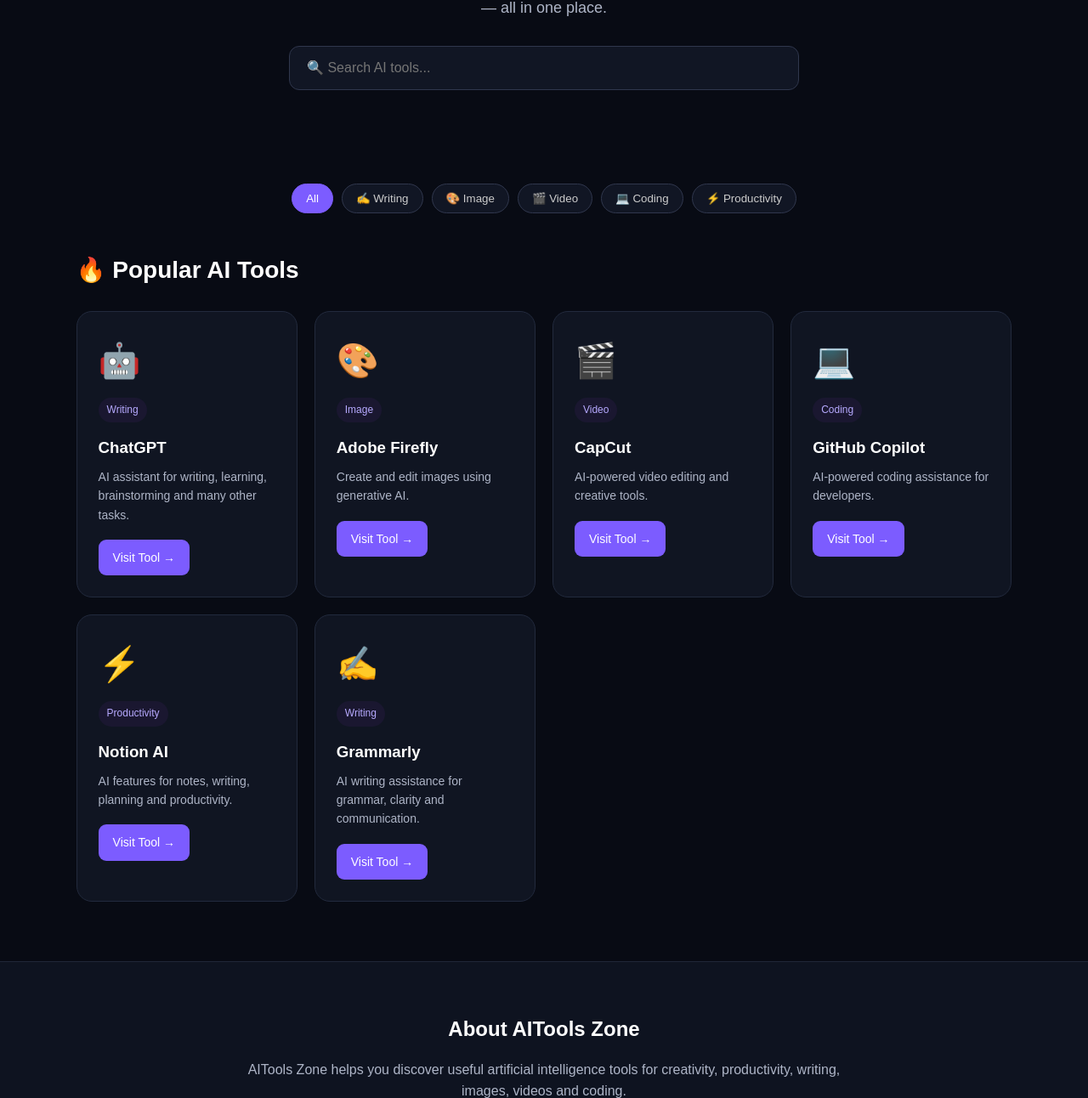
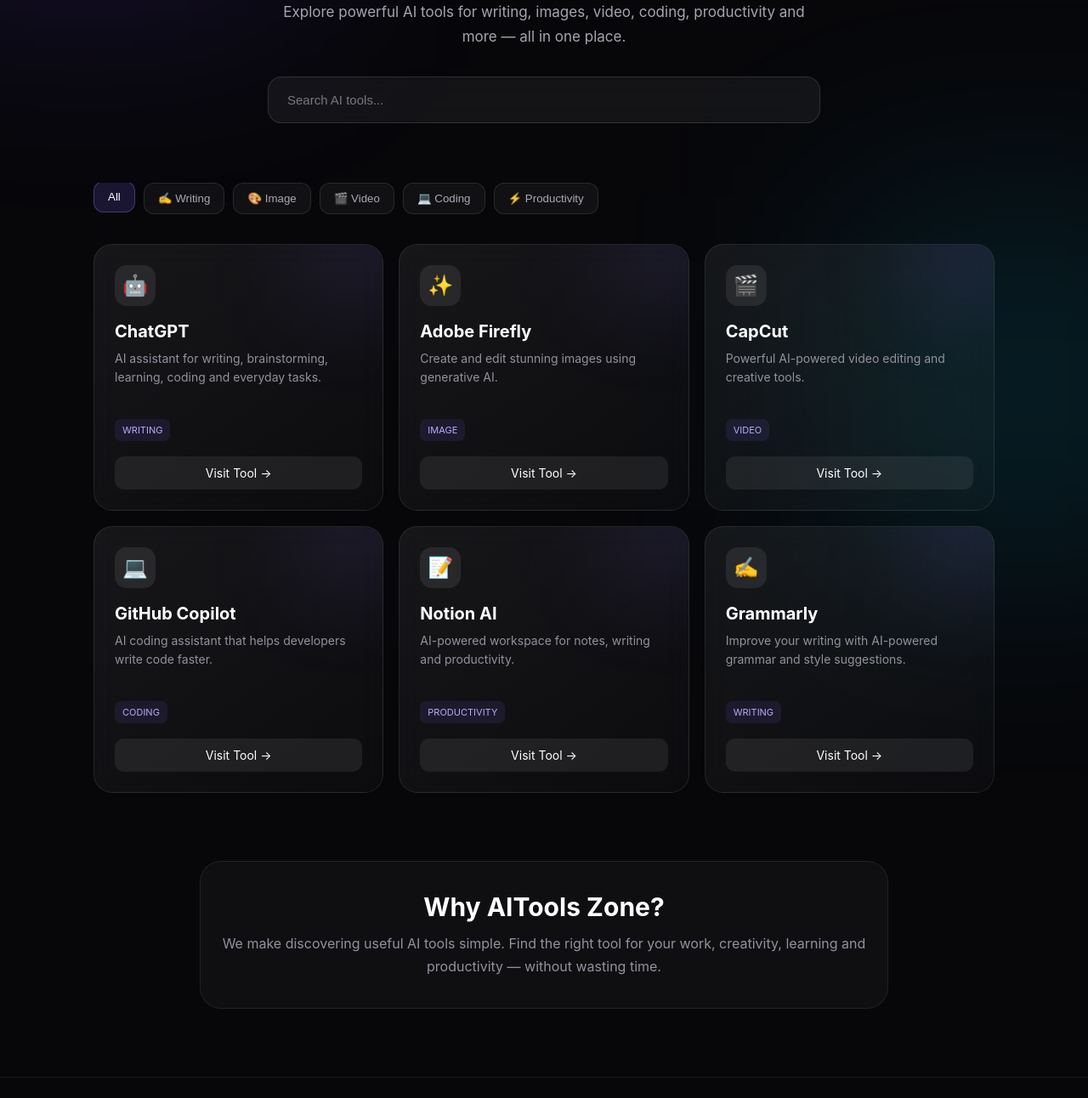
Before and after one commit to soumitradass4666/aitools-zone, a plain HTML site: page index.html in a window 1280 px wide. Shown: the part 320-1612 px from the top of the page at 85% size. Drawn offline with Linux system fonts and the light colour scheme.

Commit message:
Update index.html

```diff
--- a/index.html
+++ b/index.html
@@ -3,222 +3,337 @@
 <head>
   <meta charset="UTF-8">
   <meta name="viewport" content="width=device-width, initial-scale=1.0">
+  <title>AITools Zone — Discover Powerful AI Tools</title>
 
-  <title>AITools Zone - Discover the Best AI Tools</title>
-  <meta name="description" content="Discover useful AI tools for writing, images, videos, coding and productivity.">
+  <meta name="description" content="Discover the best AI tools for writing, images, video, coding, productivity and more.">
 
   <style>
     * {
       margin: 0;
       padding: 0;
       box-sizing: border-box;
-      font-family: Arial, sans-serif;
     }
 
     body {
-      background: #080b14;
-      color: white;
-      line-height: 1.6;
+      font-family: Inter, Arial, sans-serif;
+      background: #07070a;
+      color: #fff;
+      min-height: 100vh;
     }
 
+    /* Background glow */
+    body::before {
+      content: "";
+      position: fixed;
+      width: 500px;
+      height: 500px;
+      background: rgba(120, 70, 255, 0.16);
+      filter: blur(120px);
+      top: -180px;
+      left: -150px;
+      pointer-events: none;
+      z-index: -1;
+    }
+
+    body::after {
+      content: "";
+      position: fixed;
+      width: 450px;
+      height: 450px;
+      background: rgba(0, 210, 255, 0.10);
+      filter: blur(120px);
+      bottom: -200px;
+      right: -150px;
+      pointer-events: none;
+      z-index: -1;
+    }
+
+    /* Header */
     header {
-      padding: 20px 7%;
-      display: flex;
-      justify-content: space-between;
-      align-items: center;
-      border-bottom: 1px solid #202638;
-      background: #0b0f1c;
+      width: 100%;
+      border-bottom: 1px solid rgba(255,255,255,0.08);
+      background: rgba(7,7,10,0.72);
+      backdrop-filter: blur(18px);
       position: sticky;
       top: 0;
-      z-index: 10;
+      z-index: 100;
+    }
+
+    .nav {
+      max-width: 1150px;
+      margin: auto;
+      padding: 18px 20px;
+      display: flex;
+      align-items: center;
+      justify-content: space-between;
     }
 
     .logo {
-      font-size: 24px;
-      font-weight: bold;
+      font-size: 22px;
+      font-weight: 800;
+      letter-spacing: -0.5px;
     }
 
     .logo span {
-      color: #7c5cff;
+      background: linear-gradient(90deg,#9b7cff,#54d9ff);
+      -webkit-background-clip: text;
+      color: transparent;
     }
 
-    nav a {
-      color: #ccc;
+    .nav-btn {
       text-decoration: none;
-      margin-left: 20px;
+      color: white;
+      border: 1px solid rgba(255,255,255,.12);
+      padding: 9px 15px;
+      border-radius: 12px;
+      font-size: 14px;
+      background: rgba(255,255,255,.04);
     }
 
-    nav a:hover {
-      color: #8b72ff;
+    /* Hero */
+    .hero {
+      max-width: 950px;
+      margin: auto;
+      text-align: center;
+      padding: 90px 20px 55px;
     }
 
-    .hero {
-      text-align: center;
-      padding: 80px 20px 60px;
+    .badge {
+      display: inline-block;
+      padding: 8px 14px;
+      border-radius: 50px;
+      border: 1px solid rgba(150,120,255,.25);
+      background: rgba(130,100,255,.08);
+      color: #c7baff;
+      font-size: 13px;
+      margin-bottom: 22px;
     }
 
     .hero h1 {
-      font-size: clamp(38px, 7vw, 70px);
-      margin-bottom: 15px;
+      font-size: clamp(42px, 8vw, 78px);
+      line-height: 1;
+      letter-spacing: -4px;
+      margin-bottom: 22px;
     }
 
-    .hero h1 span {
-      color: #7c5cff;
+    .gradient {
+      background: linear-gradient(90deg,#a98cff,#59ddff);
+      -webkit-background-clip: text;
+      color: transparent;
     }
 
     .hero p {
-      color: #aeb5c7;
+      color: #a5a5b1;
       max-width: 650px;
       margin: auto;
-      font-size: 18px;
+      line-height: 1.7;
+      font-size: 17px;
     }
 
-    .search {
-      margin: 30px auto;
-      max-width: 600px;
+    /* Search */
+    .search-box {
+      max-width: 650px;
+      margin: 32px auto 0;
+      position: relative;
     }
 
-    .search input {
+    .search-box input {
       width: 100%;
-      padding: 16px 20px;
-      border-radius: 12px;
-      border: 1px solid #30374d;
-      background: #111624;
+      padding: 18px 22px;
+      border-radius: 16px;
+      border: 1px solid rgba(255,255,255,.12);
+      outline: none;
+      background: rgba(255,255,255,.055);
       color: white;
-      outline: none;
-      font-size: 16px;
+      font-size: 15px;
+      backdrop-filter: blur(12px);
     }
 
+    .search-box input::placeholder {
+      color: #777783;
+    }
+
+    .search-box input:focus {
+      border-color: rgba(150,120,255,.65);
+      box-shadow: 0 0 30px rgba(120,80,255,.12);
+    }
+
+    /* Categories */
     .categories {
+      max-width: 1100px;
+      margin: 15px auto 35px;
+      padding: 0 20px;
       display: flex;
-      justify-content: center;
-      flex-wrap: wrap;
       gap: 10px;
-      margin: 20px auto 45px;
-      padding: 0 20px;
+      overflow-x: auto;
+      scrollbar-width: none;
+    }
+
+    .categories::-webkit-scrollbar {
+      display: none;
     }
 
     .category {
-      border: 1px solid #30374d;
-      background: #111624;
-      color: #ccc;
-      padding: 9px 16px;
-      border-radius: 30px;
+      flex-shrink: 0;
+      border: 1px solid rgba(255,255,255,.10);
+      background: rgba(255,255,255,.045);
+      color: #aaaab5;
+      padding: 10px 16px;
+      border-radius: 12px;
       cursor: pointer;
+      transition: .25s;
     }
 
     .category:hover,
     .category.active {
-      background: #7c5cff;
       color: white;
-      border-color: #7c5cff;
+      background: rgba(130,100,255,.16);
+      border-color: rgba(150,120,255,.35);
+      transform: translateY(-2px);
     }
 
-    .container {
-      width: 86%;
-      max-width: 1200px;
+    /* Tools */
+    .tools {
+      max-width: 1100px;
       margin: auto;
-    }
-
-    .section-title {
-      margin-bottom: 25px;
-      font-size: 28px;
-    }
-
-    .tools {
+      padding: 0 20px 70px;
       display: grid;
-      grid-template-columns: repeat(auto-fit, minmax(250px, 1fr));
-      gap: 20px;
-      padding-bottom: 70px;
+      grid-template-columns: repeat(auto-fit,minmax(270px,1fr));
+      gap: 18px;
     }
 
     .card {
-      background: #101522;
-      border: 1px solid #222a3d;
-      border-radius: 18px;
-      padding: 25px;
-      transition: 0.25s;
+      padding: 24px;
+      border-radius: 22px;
+      border: 1px solid rgba(255,255,255,.09);
+      background: linear-gradient(
+        145deg,
+        rgba(255,255,255,.065),
+        rgba(255,255,255,.025)
+      );
+      backdrop-filter: blur(15px);
+      transition: .3s ease;
+      position: relative;
+      overflow: hidden;
+    }
+
+    .card::before {
+      content: "";
+      position: absolute;
+      width: 130px;
+      height: 130px;
+      background: rgba(130,100,255,.12);
+      filter: blur(55px);
+      top: -60px;
+      right: -40px;
     }
 
     .card:hover {
-      transform: translateY(-5px);
-      border-color: #7c5cff;
+      transform: translateY(-7px);
+      border-color: rgba(170,145,255,.3);
+      box-shadow: 0 20px 50px rgba(0,0,0,.35);
     }
 
     .icon {
-      font-size: 40px;
-      margin-bottom: 12px;
+      width: 48px;
+      height: 48px;
+      border-radius: 14px;
+      display: flex;
+      align-items: center;
+      justify-content: center;
+      background: rgba(255,255,255,.08);
+      font-size: 24px;
+      margin-bottom: 18px;
     }
 
     .card h3 {
-      margin-bottom: 8px;
+      font-size: 20px;
+      margin-bottom: 9px;
     }
 
     .card p {
-      color: #aeb5c7;
+      color: #92929d;
+      line-height: 1.6;
       font-size: 14px;
-      margin-bottom: 18px;
+      min-height: 66px;
     }
 
     .tag {
       display: inline-block;
-      font-size: 12px;
-      color: #b7aaff;
-      background: #1a1730;
-      padding: 5px 10px;
-      border-radius: 20px;
-      margin-bottom: 15px;
+      margin-top: 16px;
+      font-size: 11px;
+      color: #b8aaff;
+      background: rgba(130,100,255,.10);
+      padding: 6px 9px;
+      border-radius: 7px;
     }
 
     .visit {
-      display: inline-block;
-      background: #7c5cff;
+      display: block;
+      text-align: center;
+      margin-top: 18px;
+      padding: 11px;
+      border-radius: 11px;
+      background: rgba(255,255,255,.07);
       color: white;
       text-decoration: none;
-      padding: 10px 17px;
-      border-radius: 9px;
       font-size: 14px;
+      transition: .2s;
     }
 
     .visit:hover {
-      background: #6847f5;
+      background: rgba(130,100,255,.25);
     }
 
+    /* About */
     .about {
-      background: #0e1320;
-      border-top: 1px solid #202638;
-      padding: 60px 20px;
+      max-width: 850px;
+      margin: 10px auto 80px;
+      padding: 0 20px;
       text-align: center;
     }
 
-    .about p {
-      color: #aeb5c7;
-      max-width: 700px;
-      margin: 15px auto;
+    .about-box {
+      padding: 35px 25px;
+      border-radius: 25px;
+      border: 1px solid rgba(255,255,255,.08);
+      background: rgba(255,255,255,.035);
     }
 
-    footer {
-      text-align: center;
-      padding: 25px;
-      color: #777f94;
-      border-top: 1px solid #202638;
+    .about h2 {
+      font-size: 30px;
+      margin-bottom: 12px;
     }
 
-    @media (max-width: 600px) {
-      header {
-        padding: 16px 5%;
+    .about p {
+      color: #92929d;
+      line-height: 1.7;
     }
 
-      nav {
-        display: none;
+    /* Footer */
+    footer {
+      border-top: 1px solid rgba(255,255,255,.08);
+      padding: 28px 20px;
+      text-align: center;
+      color: #666672;
+      font-size: 13px;
     }
 
+    @media(max-width:600px) {
       .hero {
-        padding-top: 55px;
+        padding-top: 65px;
       }
 
-      .container {
-        width: 90%;
+      .hero h1 {
+        letter-spacing: -2px;
+      }
+
+      .hero p {
+        font-size: 15px;
+      }
+
+      .tools {
+        grid-template-columns: 1fr;
       }
     }
   </style>
@@ -227,239 +342,160 @@
 <body>
 
 <header>
+  <div class="nav">
     <div class="logo">AI<span>Tools</span> Zone</div>
-
-    <nav>
-      <a href="#tools">Tools</a>
-      <a href="#about">About</a>
-    </nav>
+    <a class="nav-btn" href="#tools">Explore AI</a>
+  </div>
 </header>
-
 
 <section class="hero">
 
-    <h1>Discover the Best <span>AI Tools</span></h1>
+  <div class="badge">✦ Curated AI Tools Directory</div>
+
+  <h1>
+    Discover the <span class="gradient">Best AI Tools</span>
+  </h1>
 
   <p>
-      Explore useful AI tools for writing, images, videos, coding,
+    Explore powerful AI tools for writing, images, video, coding,
     productivity and more — all in one place.
   </p>
 
-    <div class="search">
+  <div class="search-box">
     <input
       type="text"
-        id="searchInput"
-        placeholder="🔍 Search AI tools..."
+      id="search"
+      placeholder="Search AI tools..."
       onkeyup="searchTools()"
     >
   </div>
 
 </section>
 
-
 <div class="categories">
 
-    <button class="category active" onclick="filterTools('all', this)">
+  <button class="category active" onclick="filterTools('all',this)">
     All
   </button>
 
-    <button class="category" onclick="filterTools('writing', this)">
+  <button class="category" onclick="filterTools('writing',this)">
     ✍️ Writing
   </button>
 
-    <button class="category" onclick="filterTools('image', this)">
+  <button class="category" onclick="filterTools('image',this)">
     🎨 Image
   </button>
 
-    <button class="category" onclick="filterTools('video', this)">
+  <button class="category" onclick="filterTools('video',this)">
     🎬 Video
   </button>
 
-    <button class="category" onclick="filterTools('coding', this)">
+  <button class="category" onclick="filterTools('coding',this)">
     💻 Coding
   </button>
 
-    <button class="category" onclick="filterTools('productivity', this)">
+  <button class="category" onclick="filterTools('productivity',this)">
     ⚡ Productivity
   </button>
 
 </div>
 
-
-  <main class="container" id="tools">
-
-    <h2 class="section-title">🔥 Popular AI Tools</h2>
-
-    <div class="tools" id="toolList">
-
+<section class="tools" id="tools">
 
   <div class="card" data-category="writing">
+    <div class="icon">🤖</div>
+    <h3>ChatGPT</h3>
+    <p>
+      AI assistant for writing, brainstorming, learning,
+      coding and everyday tasks.
+    </p>
+    <span class="tag">WRITING</span>
+    <a class="visit" href="https://chatgpt.com/" target="_blank">
+      Visit Tool →
+    </a>
+  </div>
 
-        <div class="icon">🤖</div>
+  <div class="card" data-category="image">
+    <div class="icon">✨</div>
+    <h3>Adobe Firefly</h3>
+    <p>
+      Create and edit stunning images using generative AI.
+    </p>
+    <span class="tag">IMAGE</span>
+    <a class="visit" href="https://firefly.adobe.com/" target="_blank">
+      Visit Tool →
+    </a>
+  </div>
 
-        <span class="tag">Writing</span>
+  <div class="card" data-category="video">
+    <div class="icon">🎬</div>
+    <h3>CapCut</h3>
+    <p>
+      Powerful AI-powered video editing and creative tools.
+    </p>
+    <span class="tag">VIDEO</span>
+    <a class="visit" href="https://www.capcut.com/" target="_blank">
+      Visit Tool →
+    </a>
+  </div>
 
-        <h3>ChatGPT</h3>
+  <div class="card" data-category="coding">
+    <div class="icon">💻</div>
+    <h3>GitHub Copilot</h3>
+    <p>
+      AI coding assistant that helps developers write code faster.
+    </p>
+    <span class="tag">CODING</span>
+    <a class="visit" href="https://github.com/features/copilot" target="_blank">
+      Visit Tool →
+    </a>
+  </div>
+
+  <div class="card" data-category="productivity">
+    <div class="icon">📝</div>
+    <h3>Notion AI</h3>
+    <p>
+      AI-powered workspace for notes, writing and productivity.
+    </p>
+    <span class="tag">PRODUCTIVITY</span>
+    <a class="visit" href="https://www.notion.so/product/ai" target="_blank">
+      Visit Tool →
+    </a>
+  </div>
+
+  <div class="card" data-category="writing">
+    <div class="icon">✍️</div>
+    <h3>Grammarly</h3>
+    <p>
+      Improve your writing with AI-powered grammar and style suggestions.
+    </p>
+    <span class="tag">WRITING</span>
+    <a class="visit" href="https://www.grammarly.com/" target="_blank">
+      Visit Tool →
+    </a>
+  </div>
+
+</section>
+
+<section class="about">
+
+  <div class="about-box">
+
+    <h2>Why AITools Zone?</h2>
 
     <p>
-          AI assistant for writing, learning, brainstorming and many other tasks.
+      We make discovering useful AI tools simple.
+      Find the right tool for your work, creativity,
+      learning and productivity — without wasting time.
     </p>
-
-        <a
-          class="visit"
-          href="https://chatgpt.com/"
-          target="_blank"
-          rel="noopener"
-        >
-          Visit Tool →
-        </a>
 
   </div>
 
-
-      <div class="card" data-category="image">
-
-        <div class="icon">🎨</div>
-
-        <span class="tag">Image</span>
-
-        <h3>Adobe Firefly</h3>
-
-        <p>
-          Create and edit images using generative AI.
-        </p>
-
-        <a
-          class="visit"
-          href="https://firefly.adobe.com/"
-          target="_blank"
-          rel="noopener"
-        >
-          Visit Tool →
-        </a>
-
-      </div>
-
-
-      <div class="card" data-category="video">
-
-        <div class="icon">🎬</div>
-
-        <span class="tag">Video</span>
-
-        <h3>CapCut</h3>
-
-        <p>
-          AI-powered video editing and creative tools.
-        </p>
-
-        <a
-          class="visit"
-          href="https://www.capcut.com/"
-          target="_blank"
-          rel="noopener"
-        >
-          Visit Tool →
-        </a>
-
-      </div>
-
-
-      <div class="card" data-category="coding">
-
-        <div class="icon">💻</div>
-
-        <span class="tag">Coding</span>
-
-        <h3>GitHub Copilot</h3>
-
-        <p>
-          AI-powered coding assistance for developers.
-        </p>
-
-        <a
-          class="visit"
-          href="https://github.com/features/copilot"
-          target="_blank"
-          rel="noopener"
-        >
-          Visit Tool →
-        </a>
-
-      </div>
-
-
-      <div class="card" data-category="productivity">
-
-        <div class="icon">⚡</div>
-
-        <span class="tag">Productivity</span>
-
-        <h3>Notion AI</h3>
-
-        <p>
-          AI features for notes, writing, planning and productivity.
-        </p>
-
-        <a
-          class="visit"
-          href="https://www.notion.com/product/ai"
-          target="_blank"
-          rel="noopener"
-        >
-          Visit Tool →
-        </a>
-
-      </div>
-
-
-      <div class="card" data-category="writing">
-
-        <div class="icon">✍️</div>
-
-        <span class="tag">Writing</span>
-
-        <h3>Grammarly</h3>
-
-        <p>
-          AI writing assistance for grammar, clarity and communication.
-        </p>
-
-        <a
-          class="visit"
-          href="https://www.grammarly.com/"
-          target="_blank"
-          rel="noopener"
-        >
-          Visit Tool →
-        </a>
-
-      </div>
-
-
-    </div>
-
-  </main>
-
-
-  <section class="about" id="about">
-
-    <h2>About AITools Zone</h2>
-
-    <p>
-      AITools Zone helps you discover useful artificial intelligence
-      tools for creativity, productivity, writing, images, videos and coding.
-    </p>
-
 </section>
 
-
 <footer>
-
-    © 2026 AITools Zone • All rights reserved.
-
+  © 2026 AITools Zone · Discover. Create. Grow.
 </footer>
-
 
 <script>
 
@@ -468,10 +504,7 @@
   const cards = document.querySelectorAll(".card");
   const buttons = document.querySelectorAll(".category");
 
-      buttons.forEach(btn => {
-        btn.classList.remove("active");
-      });
-
+  buttons.forEach(btn => btn.classList.remove("active"));
   button.classList.add("active");
 
   cards.forEach(card => {
@@ -488,34 +521,21 @@
     }
 
   });
-
 }
-
 
 function searchTools() {
 
   const search =
-        document.getElementById("searchInput")
-        .value
-        .toLowerCase();
+    document.getElementById("search").value.toLowerCase();
 
-      const cards =
-        document.querySelectorAll(".card");
+  const cards = document.querySelectorAll(".card");
 
   cards.forEach(card => {
 
-        const text =
-          card.innerText.toLowerCase();
+    const text = card.innerText.toLowerCase();
 
-        if (text.includes(search)) {
-
-          card.style.display = "block";
-
-        } else {
-
-          card.style.display = "none";
-
-        }
+    card.style.display =
+      text.includes(search) ? "block" : "none";
 
   });
 
```
Lines whose indentation alone changed are shown as unchanged.
